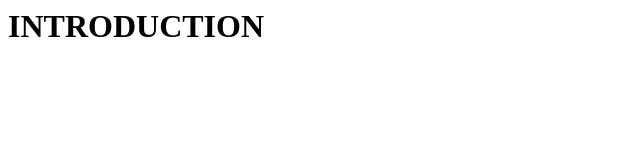
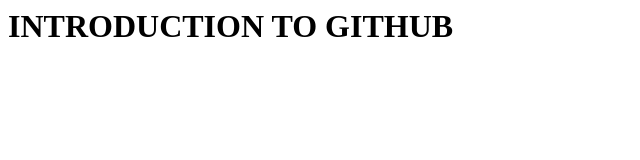
Before and after one commit to UmmiIzzati/Project-Test-MSMD5213, a plain HTML site: page TESTMSMD5213/index.html in a window 1280 px wide. Shown: the whole page, without its empty margins (0-640 px from the left). Drawn offline with Linux system fonts and the light colour scheme.

Commit message:
update htmls
Add additional description

```diff
--- a/TESTMSMD5213/index.html
+++ b/TESTMSMD5213/index.html
@@ -5,7 +5,7 @@
 </head>
 
 
-<h1> INTRODUCTION </h1>
+<h1> INTRODUCTION TO GITHUB </h1>
 
 
 
```
